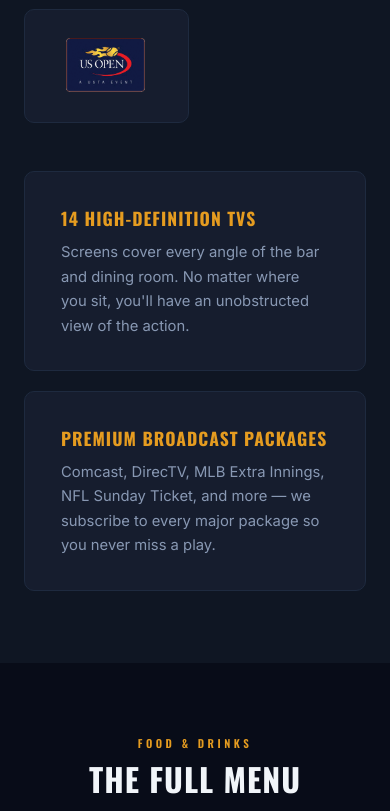
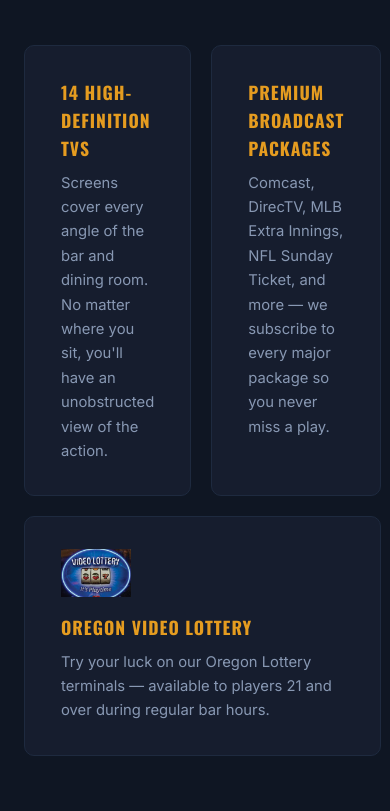
Before and after one commit to 7strSlnger/Dugout, a plain HTML site: page index.html in a window 390 px wide. Shown: the part 3371-4182 px from the top of the page. Drawn offline with nearby package versions, Linux system fonts and the light colour scheme.

Commit message:
Move Video Lottery to featured card, expand gallery, integrate new images

```diff
--- a/index.html
+++ b/index.html
@@ -483,7 +483,7 @@
       max-width: 1200px;
       margin: 0 auto 48px;
       display: grid;
-      grid-template-columns: repeat(7, 1fr);
+      grid-template-columns: repeat(6, 1fr);
       gap: 12px;
     }
 
@@ -517,7 +517,7 @@
       max-width: 1200px;
       margin: 0 auto;
       display: grid;
-      grid-template-columns: repeat(2, 1fr);
+      grid-template-columns: repeat(3, 1fr);
       gap: 20px;
     }
 
@@ -1285,7 +1285,8 @@
 
       .footer-top { grid-template-columns: 1fr 1fr; }
 
-      .sports-info-row { grid-template-columns: 1fr; }
+      .sports-info-row { grid-template-columns: 1fr 1fr; }
+      .sports-info-row .sports-info-card:last-child { grid-column: 1 / -1; }
     }
 
     @media (max-width: 768px) {
@@ -1510,7 +1511,6 @@
     <div class="sport-card"><img src="images/NBA-Logo-1920w.png"                alt="NBA"></div>
     <div class="sport-card"><img src="images/PGA-Logo-1920w.webp"               alt="PGA Tour"></div>
     <div class="sport-card"><img src="images/NASCAR-Logo-5bf6fe35-1920w.webp"   alt="NASCAR"></div>
-    <div class="sport-card"><img src="images/VideoLottery-1920w.webp"           alt="Video Lottery"></div>
     <div class="sport-card"><img src="images/usOpen.gif"                        alt="US Open"></div>
   </div>
 
@@ -1522,6 +1522,13 @@
     <div class="sports-info-card">
       <h3>Premium Broadcast Packages</h3>
       <p>Comcast, DirecTV, MLB Extra Innings, NFL Sunday Ticket, and more — we subscribe to every major package so you never miss a play.</p>
+    </div>
+    <div class="sports-info-card" style="display:flex; flex-direction:column; gap:16px;">
+      <img src="images/VideoLottery-1920w.webp" alt="Oregon Video Lottery" style="height:48px; object-fit:contain; align-self:flex-start;">
+      <div>
+        <h3>Oregon Video Lottery</h3>
+        <p>Try your luck on our Oregon Lottery terminals — available to players 21 and over during regular bar hours.</p>
+      </div>
     </div>
   </div>
 
```
